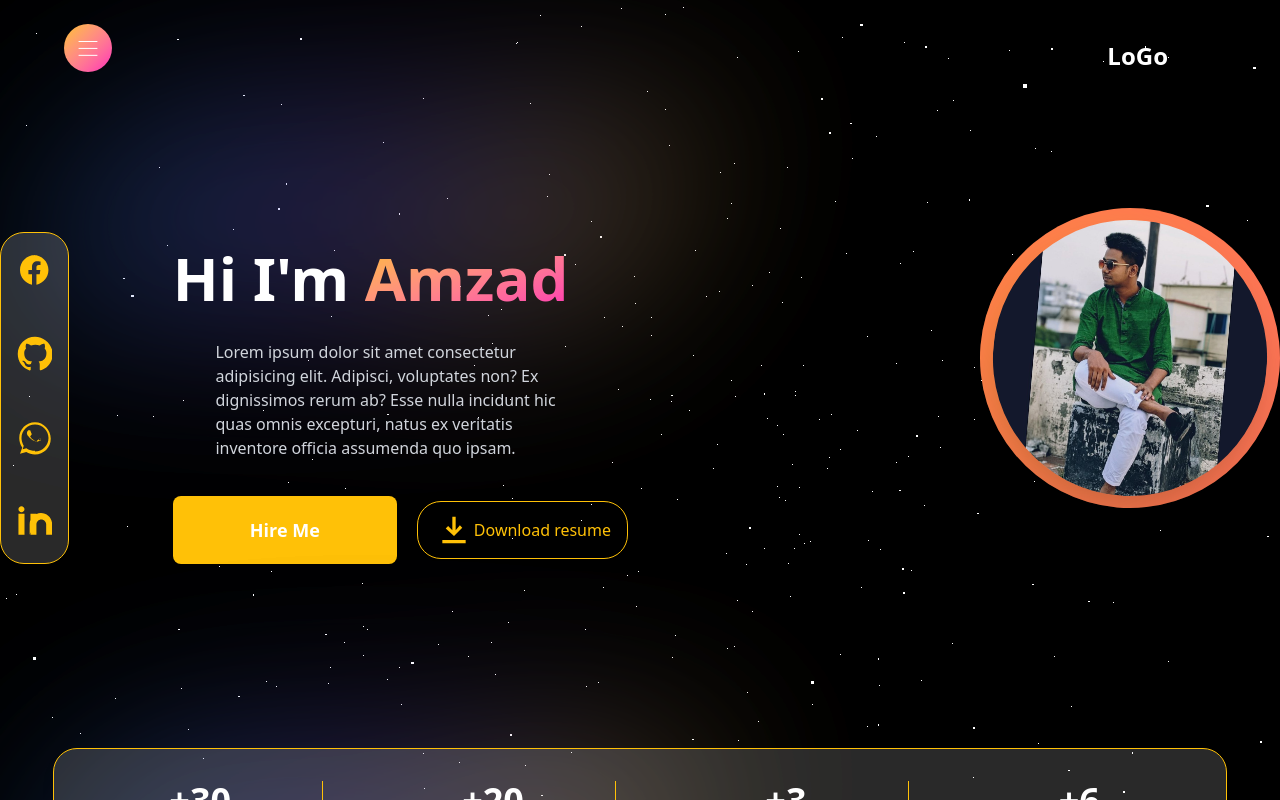
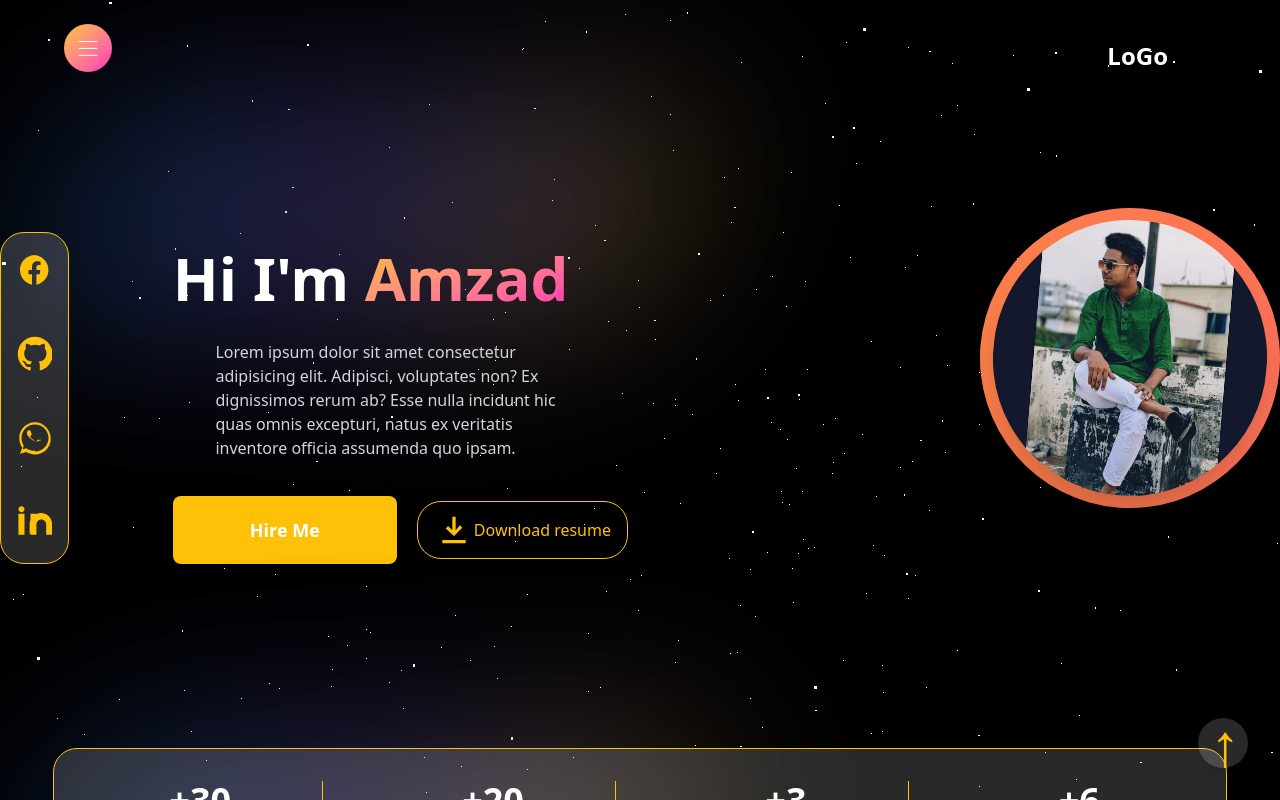
Before and after one commit to mohammadamzad38/Profetional-portfolio, a React (Vite) app: page / in a window 1280 px wide. Shown: the top 800 px of the page. Built offline with nearby package versions, Linux system fonts and the light colour scheme.

Commit message:
Scroll up complete

```diff
--- a/src/App.jsx
+++ b/src/App.jsx
@@ -7,6 +7,8 @@ import SkillsSection from "./Components/SkillsSection";
 import EduAndExp from "./Components/eduAndExp";
 import ProjectSection from "./Components/ProjectSection";
 import ContactUs from "./Components/ContactUs";
+import Footer from "./Components/Footer";
+import BackToTop from "./Components/BackToTop";
 
 
 
@@ -22,6 +24,8 @@ function App() {
      <EduAndExp />
      <ProjectSection />
      <ContactUs />
+     <Footer />
+     <BackToTop />
     </>
   );
 }
--- /dev/null
+++ b/src/Components/BackToTop.jsx
@@ -0,0 +1,58 @@
+import { useScroll, motion } from "framer-motion";
+import React, { useEffect, useState } from "react";
+
+const BackToTop = () => {
+  const { scrollYProgress } = useScroll();
+  const [showButton, setShowButton] = useState(false);
+
+  useEffect(() => {
+    const unsubscribe = scrollYProgress.on("change", (latest) => {
+      setShowButton(latest > 0.05); // ✅ Fixed logic (0.05 = 5% scroll)
+    });
+
+    return () => unsubscribe(); // ✅ Cleanup function to avoid memory leaks
+  }, [scrollYProgress]);
+
+  const scrollToTop = () => {
+    window.scrollTo({ top: 0, behavior: "smooth" });
+  };
+
+  return (
+    <>
+      {showButton && (
+        <button
+          onClick={scrollToTop}
+          className="fixed bottom-8 right-8 bg-[#ffffff29] text-[#FFC107] p-3 rounded-full shadow-lg transition-colors z-[150] flex items-center"
+          aria-label="scroll to top"
+          style={{ width: "50px", height: "50px" }}
+        >
+          <motion.div
+            className="absolute inset-0"
+            style={{ transform: "rotate(-90deg)" }}
+          >
+            <svg width={50} height={50} viewBox="0 0 36 36">
+              <path
+                d="M18 2.0845 a 15.9155 0 0 1 0 31.831 a 15.9155 15.9155 0 0 1 0 -31.831"
+                fill="none"
+                stroke="#ffc107"
+                strokeWidth={2}
+              />
+              <motion.path
+                d="M18 2.0845 a 15.9155 0 0 1 0 31.831 a 15.9155 15.9155 0 0 1 0 -31.831"
+                fill="none"
+                stroke="black"
+                strokeWidth={2}
+                strokeDasharray="100 100"
+                strokeDashoffset={100 * (1 - scrollYProgress.get())} // ✅ Fixed stroke calculation
+                style={{ pathLength: scrollYProgress }}
+              />
+            </svg>
+          </motion.div>
+          <span className="text-6xl relative z-[150]">↑</span>
+        </button>
+      )}
+    </>
+  );
+};
+
+export default BackToTop;
--- a/src/Components/ContactUs.jsx
+++ b/src/Components/ContactUs.jsx
@@ -31,7 +31,7 @@ const ContactUs = () => {
               <div className="bg-black z-20 md:w-11/12 w-full text-white rounded-xl">
                 <div className="flex border border-[#FFC107] bg-[#ffffff29] rounded-xl p-5 gap-20 items-center">
                   <img width={80} src={data.icon} alt="" />
-                  <div className="mb-20 space-y-5">
+                  <div className=" space-y-5">
                     <h3 className="text-xl font-bold">{data.title}</h3>
                     <p className="text-md">{data.description}</p>
                   </div>
--- /dev/null
+++ b/src/Components/Footer.jsx
@@ -0,0 +1,37 @@
+import React from "react";
+import { motion } from "framer-motion";
+
+const Footer = () => {
+  const scentence = "All rights reserved by Mohammad Amzad";
+  const letters = scentence.split("");
+
+  const variants ={
+    hidden:{opacity:0, y:10},
+    visible:{opacity:1, y:0}
+  }
+  return (
+    <footer className="relative z-10 text-white border-2 border-t-white mt-20">
+      <div className="container p-8 flex justify-between">
+        <div className="text-3xl font-bold flex">LoGo</div>
+        <nav className="flex ml-2">
+            {
+            letters.map((letter, index) =>(
+                <motion.span
+                key={index}
+                variants={variants}
+                initial="hidden"
+                whileInView="visible"
+                transition={{duration:0.5, delay: index * 0.1}}
+                className={`inline-block ${letter === " " ? "mr-4" : "mr-1"}`}
+                >
+                    {letter}
+                </motion.span>
+            ))
+            }
+        </nav>
+      </div>
+    </footer>
+  );
+};
+
+export default Footer;
```
